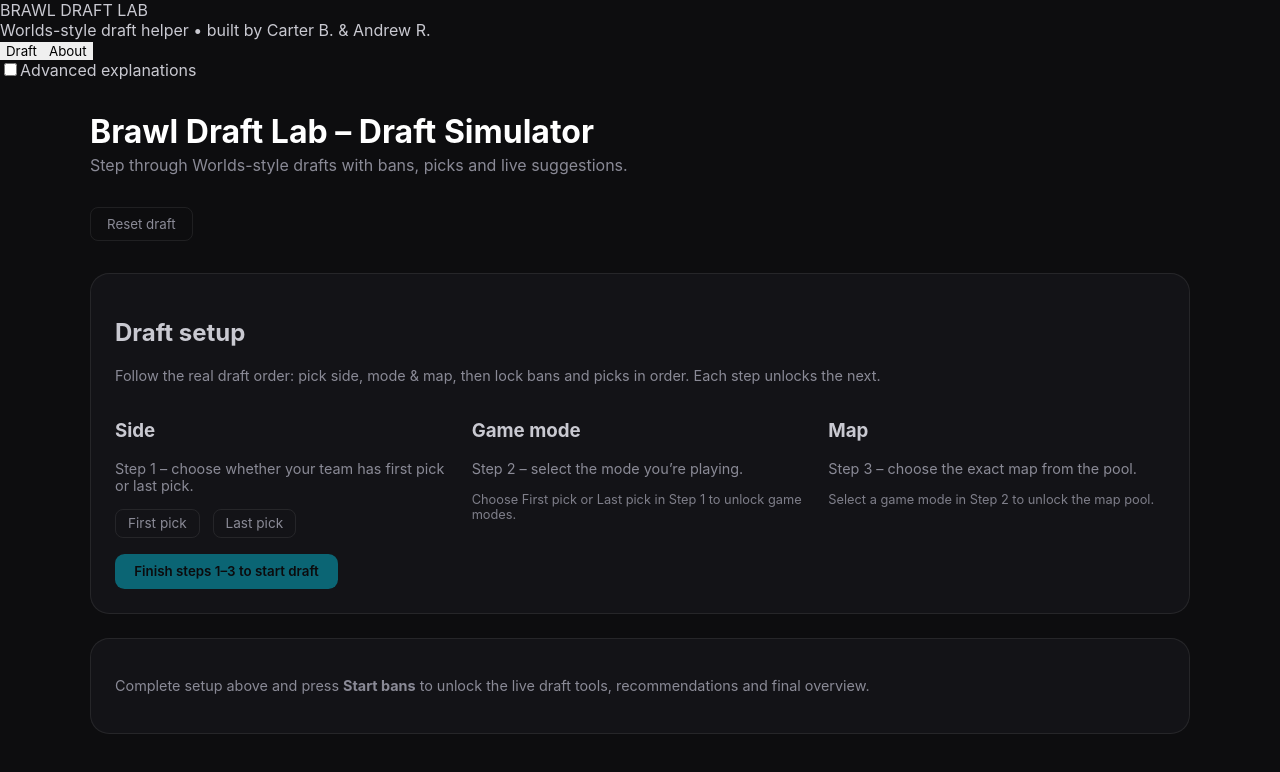
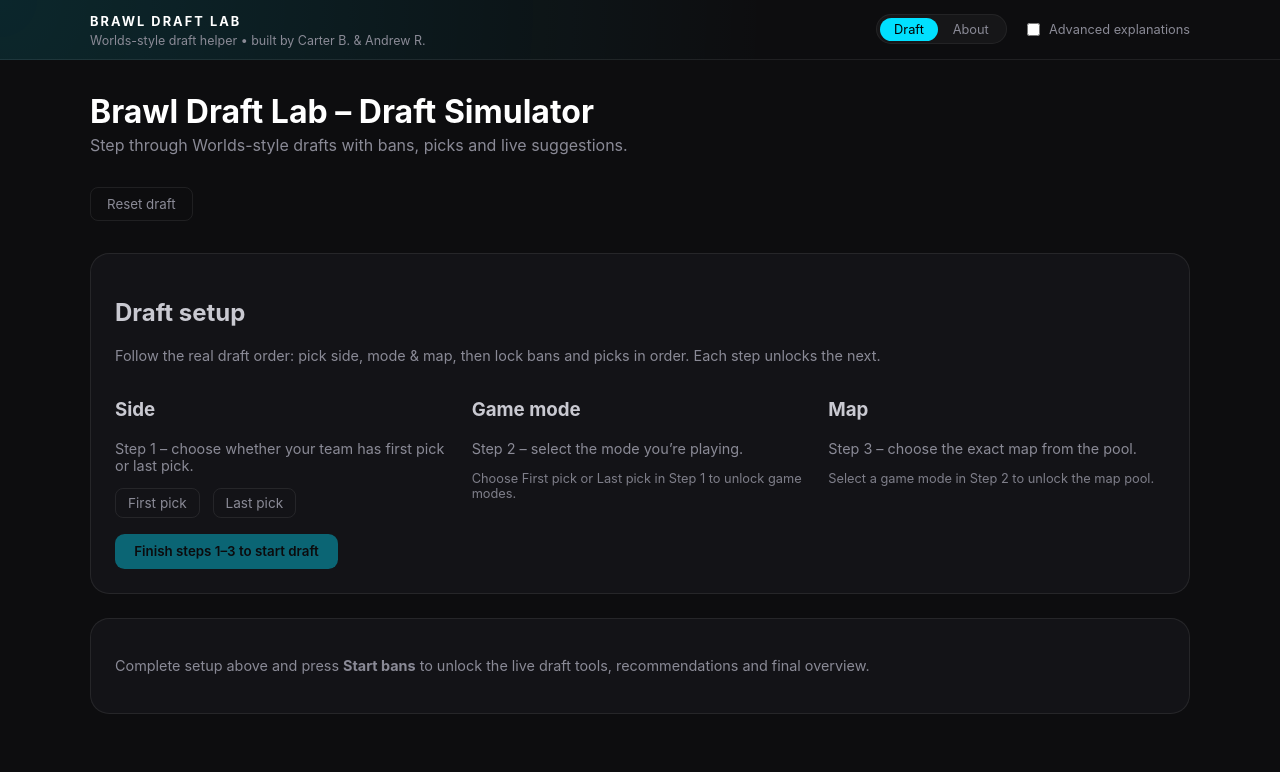
Before and after one commit to AndrewRobalino/brawl-draft-lab, a React (Vite) app: page / in a window 1280 px wide. Shown: the top 772 px of the page. Built offline with nearby package versions, Linux system fonts and the light colour scheme.

Commit message:
Update index.css

```diff
--- a/src/index.css
+++ b/src/index.css
@@ -776,3 +776,94 @@ button {
     flex-direction: column;
   }
 }
+/* ---------- App shell + top header ---------- */
+
+.app-shell {
+  min-height: 100vh;
+  background: var(--bg);
+  color: var(--text);
+}
+
+.app-header {
+  border-bottom: 1px solid var(--border);
+  background: radial-gradient(
+    circle at top left,
+    rgba(0, 224, 255, 0.12),
+    transparent 60%
+  );
+}
+
+.app-header-inner {
+  max-width: 1100px;
+  margin: 0 auto;
+  padding: 0.9rem 1rem 0.7rem;
+  display: flex;
+  align-items: flex-start;
+  justify-content: space-between;
+  gap: 1.5rem;
+}
+
+.app-header-left {
+  display: flex;
+  flex-direction: column;
+  gap: 0.2rem;
+}
+
+.app-logo {
+  font-weight: 700;
+  letter-spacing: 0.16em;
+  font-size: 0.8rem;
+  text-transform: uppercase;
+  color: var(--text-strong);
+}
+
+.app-subline {
+  font-size: 0.78rem;
+  color: var(--text-muted);
+}
+
+.app-header-right {
+  display: flex;
+  align-items: center;
+  gap: 1rem;
+}
+
+/* Nav chips */
+
+.app-nav {
+  display: inline-flex;
+  padding: 0.15rem;
+  border-radius: 999px;
+  background: rgba(255, 255, 255, 0.04);
+  border: 1px solid rgba(255, 255, 255, 0.06);
+}
+
+.nav-chip {
+  border-radius: 999px;
+  padding: 0.25rem 0.9rem;
+  font-size: 0.8rem;
+  border: none;
+  background: transparent;
+  color: var(--text-muted);
+  cursor: pointer;
+  transition: 0.15s ease;
+}
+
+.nav-chip-active {
+  background: var(--accent);
+  color: #000;
+}
+
+/* Advanced explanations toggle */
+
+.advanced-toggle {
+  display: inline-flex;
+  align-items: center;
+  gap: 0.4rem;
+  font-size: 0.8rem;
+  color: var(--text-muted);
+}
+
+.advanced-toggle input {
+  accent-color: var(--accent);
+}
```
